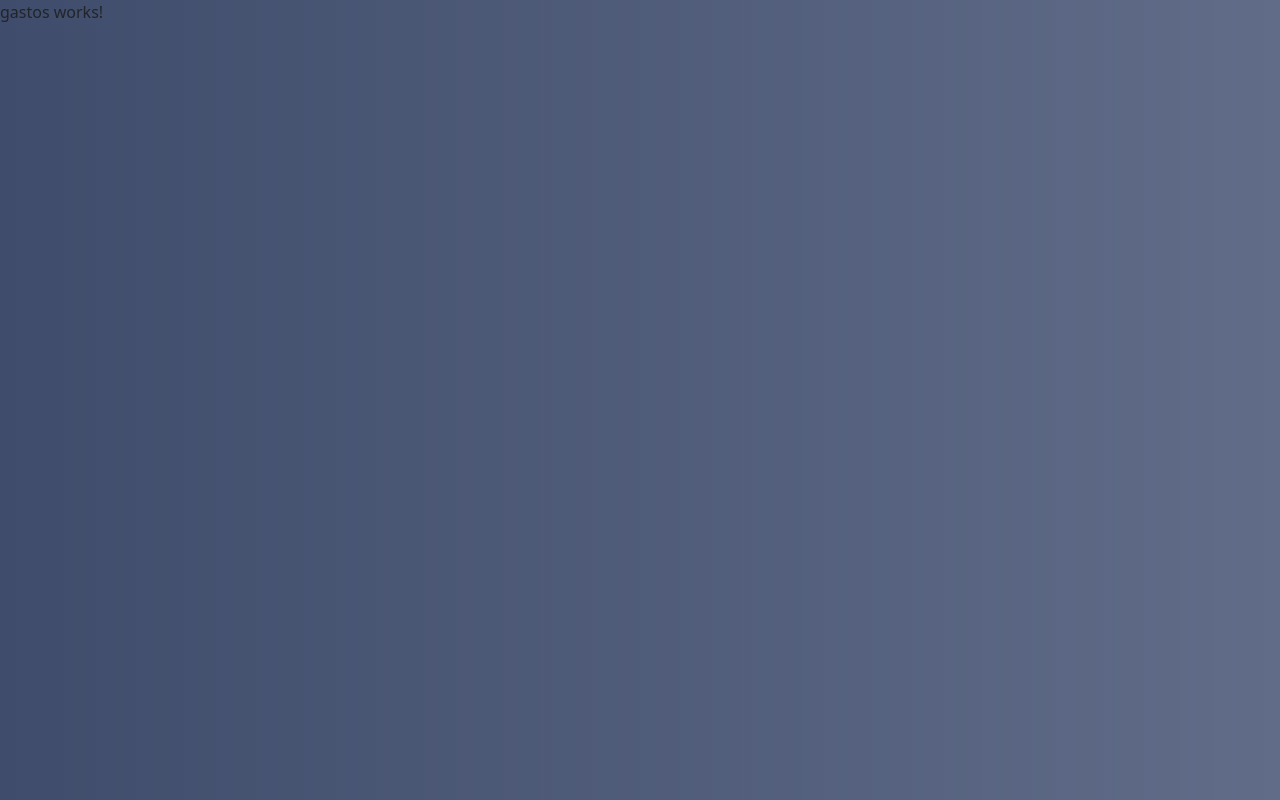
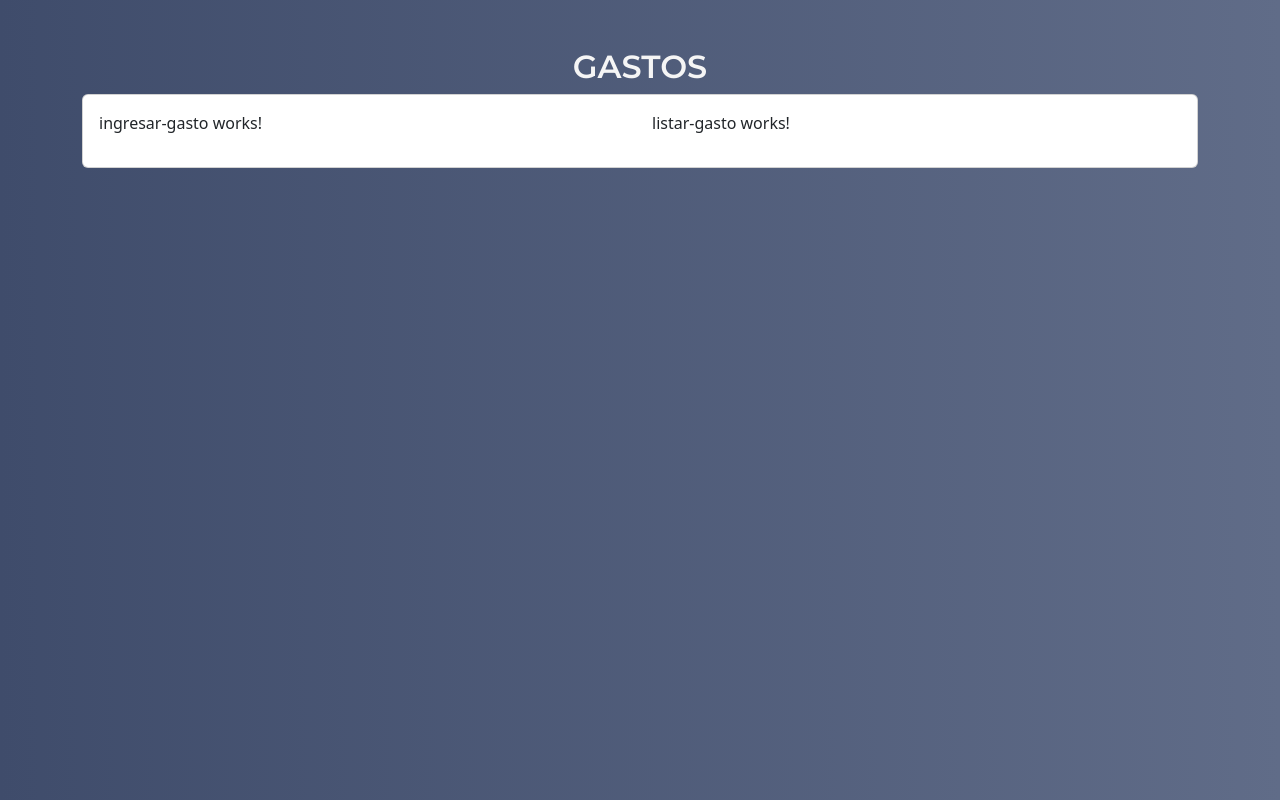
Before and after one commit to br1lisboa/ANGULAR-PRESUP, an Angular app: page /gastos in a window 1280 px wide. Built offline with nearby package versions, Linux system fonts and the light colour scheme.

Commit message:
working on component gastos, styles done

```diff
--- a/src/app/components/gastos/gastos.component.html
+++ b/src/app/components/gastos/gastos.component.html
@@ -1 +1,26 @@
-<p>gastos works!</p>
+<div class="container mt-5">
+
+    <h2 class="text-center fontTitle">Gastos</h2>
+
+    <div class="card">
+
+        <div class="card-body">
+
+            <div class="row">
+
+                <div class="col-lg-6">
+                    <app-ingresar-gasto></app-ingresar-gasto>
+                </div>
+
+                <div class="col-lg-6">
+                    <app-listar-gasto></app-listar-gasto>
+                </div>
+
+            </div>
+
+
+        </div>
+
+    </div>
+
+</div>
```
Also changed, not shown: src/app/components/gastos/gastos.component.ts (+6 -1 lines).
